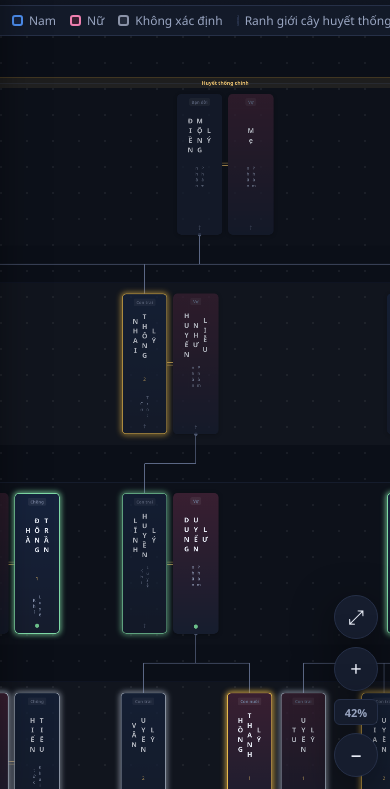
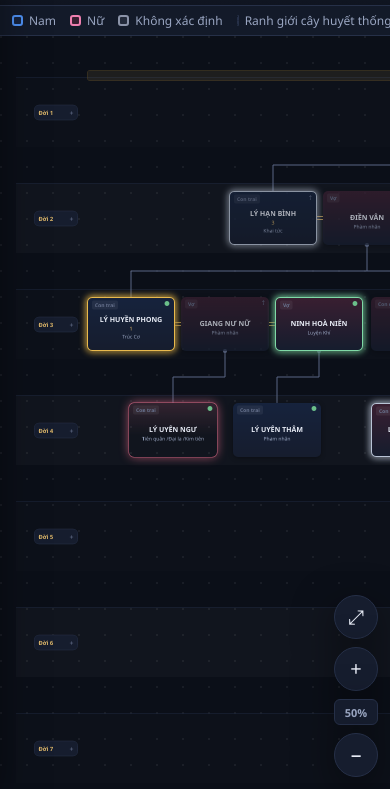
Before and after one commit to gheodn43/gia-pha-hgtt, a plain HTML site: page index.html in a window 390 px wide. Shown: the part 55-844 px from the top of the page. Drawn offline with Linux system fonts and the light colour scheme.

Commit message:
fix(mobile): thẻ nhân vật dạng ngang + popup full chiều rộng
Một số trình duyệt di động không dựng được writing-mode: vertical-rl +
text-orientation: upright, thẻ "bài vị" hiện ra trống trơn. Trên mobile
(và trên bất kỳ trình duyệt nào không hỗ trợ chữ dọc) chuyển sang thẻ ngang:

- layout.js tách 2 bộ kích thước (vertical / flat); chữ nằm ngang cần thẻ
  rộng - thấp nên khoảng cách đời, cột nhãn, padding đều co lại theo.
- TreeView.syncCardMode() chọn bộ theo màn hình + CSS.supports, vẽ lại và
  fit lại khi vượt ngưỡng (kể cả khi xoay máy).
- Khi chạm sàn "đọc được", neo khung nhìn vào góc trên - trái thay vì căn
  giữa, để nhãn "Đời N" và gốc cây không bị cắt cụt.

Popup:
- Breakpoint mobile bao thêm (pointer: coarse) - điện thoại nằm ngang
  (926px) và tablet trước đây rơi vào nhánh desktop nên modal vẫn bị giới
  hạn 680px và có lề 24px hai bên.
- Thu lề trong của modal skin "thư tịch cổ" trên mobile để form rộng hơn.

Co-Authored-By: Claude Opus 5 (1M context) <noreply@anthropic.com>

```diff
--- a/js/app.js
+++ b/js/app.js
@@ -53,15 +53,18 @@
 
     // Trên di động, thanh địa chỉ ẩn/hiện và bàn phím ảo bật lên đều bắn sự
     // kiện resize - fit lại mỗi lần như vậy sẽ ném đi khung nhìn người dùng
-    // vừa kéo/zoom. Chỉ fit lại khi bề rộng thực sự đổi (xoay máy, resize cửa
-    // sổ desktop), và có debounce.
+    // vừa kéo/zoom. Chỉ xử lý khi bề rộng thực sự đổi (xoay máy, resize cửa
+    // sổ desktop), và có debounce. Vẽ lại chứ không chỉ fit, vì khi vượt qua
+    // ngưỡng 880px thì kiểu thẻ nhân vật (dọc / ngang) cũng đổi theo.
     let lastWidth = window.innerWidth;
     let resizeTimer = null;
     window.addEventListener('resize', () => {
       if (window.innerWidth === lastWidth) return;
       lastWidth = window.innerWidth;
       clearTimeout(resizeTimer);
-      resizeTimer = setTimeout(() => app.tree.fit({ readableFloor: true }), 150);
+      resizeTimer = setTimeout(() => {
+        app.tree.render(app.store.activeFamilyId, { refit: true });
+      }, 150);
     });
   });
 
--- a/js/layout.js
+++ b/js/layout.js
@@ -16,7 +16,20 @@
  *      + nếu con chỉ có 1 cha/mẹ trong cụm  -> neo ngay dưới người đó
  */
 const Layout = (() => {
-  const CONST = {
+  /**
+   * Hai bộ kích thước cho thẻ nhân vật:
+   *
+   *  - `vertical` — thẻ "bài vị" hẹp và cao, chữ xếp dọc bằng writing-mode.
+   *  - `flat` — thẻ ngang thông thường, thấp và rộng.
+   *
+   * Bộ `flat` dùng trên mobile vì một số trình duyệt di động không dựng được
+   * `writing-mode: vertical-rl` + `text-orientation: upright` (chữ mất hẳn
+   * hoặc chồng đè lên nhau). Đổi bộ kích thước là bắt buộc chứ không chỉ đổi
+   * CSS: chữ nằm ngang cần thẻ rộng - thấp, kéo theo khoảng cách giữa các
+   * đời và bề rộng cột nhãn cũng phải co lại.
+   */
+  const METRICS = {
+    vertical: {
       NODE_W: 108, // thẻ dọc hẹp (kiểu bài vị) - chữ xếp dọc để tiết kiệm chiều ngang
       NODE_H: 335, // cao hơn để bù cho việc hẹp lại
       SPOUSE_GAP: 14, // khoảng cách giữa vợ/chồng trong cùng cụm
@@ -27,9 +40,47 @@ const Layout = (() => {
       ROW_H: 475, // khoảng cách giữa 2 đời
       LANE_LABEL_W: 116, // bề rộng cột nhãn "Đời N"
       LANE_PAD_X: 28,
+      LANE_PAD_Y: 26, // dải nền "Đời N" nhô ra trên/dưới thẻ bao nhiêu
       TREE_LABEL_H: 40, // chiều cao vùng nhãn tên cây phía trên mỗi cụm
       PAD: 60,
+    },
+    flat: {
+      NODE_W: 176,
+      NODE_H: 108,
+      SPOUSE_GAP: 12,
+      SIB_GAP: 16,
+      GROUP_GAP: 32,
+      ROOT_GAP: 56,
+      TREE_GAP: 90,
+      ROW_H: 212,
+      LANE_LABEL_W: 88,
+      LANE_PAD_X: 18,
+      LANE_PAD_Y: 16,
+      TREE_LABEL_H: 30,
+      PAD: 36,
+    },
   };
+
+  // Mọi nơi đọc `Layout.CONST.X` tại thời điểm tính toán, nên đổi bộ kích
+  // thước = ghi đè tại chỗ lên chính object này.
+  const CONST = { ...METRICS.vertical };
+  let cardMode = 'vertical';
+
+  /**
+   * Đổi kiểu thẻ. Trả về true nếu thực sự có thay đổi (caller cần vẽ lại).
+   * @param {'vertical'|'flat'} mode
+   */
+  function setCardMode(mode) {
+    const next = METRICS[mode] ? mode : 'vertical';
+    if (next === cardMode) return false;
+    cardMode = next;
+    Object.assign(CONST, METRICS[next]);
+    return true;
+  }
+
+  function getCardMode() {
+    return cardMode;
+  }
 
   /**
    * Dựng "rừng" cụm cho một tập nhân vật thuộc CÙNG MỘT tree: gom vợ/chồng
@@ -346,5 +397,5 @@ const Layout = (() => {
     };
   }
 
-  return { compute, CONST };
+  return { compute, CONST, setCardMode, getCardMode };
 })();
--- a/js/tree.js
+++ b/js/tree.js
@@ -11,8 +11,11 @@
 class TreeView {
   static MIN_SCALE = 0.15;
   static MAX_SCALE = 2.5;
-  /** Tỉ lệ nhỏ nhất mà chữ trên thẻ nhân vật còn đọc được trên điện thoại */
-  static READABLE_SCALE = 0.42;
+  /**
+   * Tỉ lệ nhỏ nhất mà chữ trên thẻ nhân vật còn đọc được trên điện thoại.
+   * Thẻ ngang chữ nhỏ hơn thẻ "bài vị" nên cần sàn cao hơn.
+   */
+  static READABLE_SCALE = { vertical: 0.42, flat: 0.5 };
 
   constructor(store, options) {
     this.store = store;
@@ -38,7 +41,13 @@ class TreeView {
    * Render
    * ------------------------------------------------------------------ */
 
-  render(familyId) {
+  /**
+   * @param {string} familyId
+   * @param {object} [options]
+   * @param {boolean} [options.refit] ép đưa cây về vừa khung nhìn sau khi vẽ
+   */
+  render(familyId, { refit = false } = {}) {
+    const cardModeChanged = TreeView.syncCardMode();
     const isNewFamily = familyId !== this.currentFamilyId;
     this.currentFamilyId = familyId;
     this.layout = Layout.compute(this.store, familyId);
@@ -63,11 +72,12 @@ class TreeView {
 
     /* ----- 1. Dải đời ----- */
     for (const lane of layout.lanes) {
+      const padY = Layout.CONST.LANE_PAD_Y;
       const band = Utils.el('div', {
         class: `lane${lane.generation % 2 === 0 ? ' lane--alt' : ''}`,
         style: {
-          top: `${lane.y - 26}px`,
-          height: `${lane.height + 52}px`,
+          top: `${lane.y - padY}px`,
+          height: `${lane.height + padY * 2}px`,
           width: `${layout.width}px`,
         },
       });
@@ -148,7 +158,7 @@ class TreeView {
       this.nodeLayer.append(this.#renderNode(character, node, NODE_W, NODE_H));
     }
 
-    if (isNewFamily) this.fit({ readableFloor: true });
+    if (isNewFamily || refit || cardModeChanged) this.fit({ readableFloor: true });
     else this.#applyTransform();
   }
 
@@ -401,20 +411,51 @@ class TreeView {
       TreeView.MIN_SCALE,
       1,
     );
-    const floor = readableFloor && TreeView.isCompactViewport() ? TreeView.READABLE_SCALE : 0;
+    const floor = readableFloor && TreeView.isCompactViewport()
+      ? TreeView.READABLE_SCALE[Layout.getCardMode()] || 0
+      : 0;
     const scale = Math.max(exact, floor);
 
     this.transform.scale = scale;
-    this.transform.x = (rect.width - this.layout.width * scale) / 2;
-    this.transform.y = scale > exact
-      ? 16
-      : Math.max(16, (rect.height - this.layout.height * scale) / 2);
+    if (scale > exact) {
+      // Đã chạm sàn đọc được: cây tràn ra ngoài khung nhìn nên căn giữa sẽ cắt
+      // cụt cả hai mép. Neo vào góc trên - trái để nhãn "Đời N" và gốc cây
+      // hiện đầy đủ, người dùng kéo tiếp sang phải.
+      this.transform.x = 16;
+      this.transform.y = 16;
+    } else {
+      this.transform.x = (rect.width - this.layout.width * scale) / 2;
+      this.transform.y = Math.max(16, (rect.height - this.layout.height * scale) / 2);
+    }
     this.#applyTransform();
   }
 
   /** Màn hình hẹp / thiết bị cảm ứng - dùng để chọn hành vi khung nhìn */
   static isCompactViewport() {
     return window.matchMedia('(max-width: 880px), (pointer: coarse)').matches;
+  }
+
+  /**
+   * Chọn kiểu thẻ nhân vật cho môi trường hiện tại và đồng bộ sang Layout +
+   * class trên <body> (CSS dựa vào class này).
+   *
+   * Dùng thẻ ngang khi: màn hình hẹp / thiết bị cảm ứng, HOẶC trình duyệt
+   * không hỗ trợ chữ dọc. Nhiều trình duyệt di động không dựng được
+   * writing-mode dọc nên thẻ "bài vị" hiện ra trống trơn.
+   *
+   * @returns {boolean} true nếu kiểu thẻ vừa đổi (caller cần vẽ lại)
+   */
+  static syncCardMode() {
+    const flat = TreeView.isCompactViewport() || !TreeView.supportsVerticalText();
+    document.body.classList.toggle('cards-flat', flat);
+    return Layout.setCardMode(flat ? 'flat' : 'vertical');
+  }
+
+  static supportsVerticalText() {
+    return typeof CSS !== 'undefined'
+      && typeof CSS.supports === 'function'
+      && CSS.supports('writing-mode', 'vertical-rl')
+      && CSS.supports('text-orientation', 'upright');
   }
 
   /** Đưa một nhân vật vào giữa khung nhìn và làm nổi bật */
--- a/style.css
+++ b/style.css
@@ -699,6 +699,79 @@ button, .btn { touch-action: manipulation; }
 .node__status--alive { color: var(--success); }
 .node__status--deceased { color: var(--text-faint); }
 
+/*
+ * Biến thể thẻ NGANG (body.cards-flat) - bật trên mobile và trên mọi trình
+ * duyệt không dựng được chữ dọc. Chữ chạy ngang bình thường, thẻ rộng - thấp;
+ * kích thước tương ứng nằm ở METRICS.flat trong layout.js.
+ *
+ * Nhãn vai trò và dấu trạng thái được đẩy ra 2 góc trên để phần thân thẻ
+ * dành trọn cho tên - chức danh - cảnh giới.
+ */
+
+.cards-flat .node {
+  align-items: stretch;
+  justify-content: center;
+  padding: 22px 10px 8px;
+}
+
+.cards-flat .node__flag {
+  position: absolute;
+  top: 5px;
+  left: 8px;
+  margin: 0;
+  max-width: calc(100% - 30px);
+  overflow: hidden;
+  text-overflow: ellipsis;
+}
+
+.cards-flat .node__status {
+  position: absolute;
+  top: 5px;
+  right: 8px;
+  margin: 0;
+}
+
+.cards-flat .node__body {
+  align-items: stretch;
+  justify-content: center;
+  overflow: hidden;
+}
+
+.cards-flat .node__name,
+.cards-flat .node__title,
+.cards-flat .node__realm {
+  writing-mode: horizontal-tb;
+  text-orientation: mixed;
+  height: auto;
+  width: 100%;
+  letter-spacing: normal;
+  word-break: normal;
+  overflow-wrap: anywhere;
+}
+
+.cards-flat .node__name {
+  font-size: 14px;
+  line-height: 1.25;
+  /* Tên dài: xuống tối đa 2 dòng rồi cắt bằng dấu ba chấm */
+  display: -webkit-box;
+  -webkit-line-clamp: 2;
+  -webkit-box-orient: vertical;
+  overflow: hidden;
+}
+
+.cards-flat .node__title,
+.cards-flat .node__realm {
+  margin-top: 2px;
+  white-space: nowrap;
+  text-overflow: ellipsis;
+}
+.cards-flat .node__title { font-size: 10.5px; }
+.cards-flat .node__realm { font-size: 10px; }
+
+.cards-flat .tree-label { height: 22px; padding: 0 8px; }
+.cards-flat .tree-label__text { font-size: 11px; }
+.cards-flat .lane__label { font-size: 11.5px; padding: 5px 8px; }
+
 /* ---------------------------------------------------------------------- *
  * Buttons
  * ---------------------------------------------------------------------- */
@@ -1381,7 +1454,7 @@ body.has-drawer { overflow: hidden; }
 }
 .modal--scroll .modal__footer .btn--danger:first-child { margin-right: auto; }
 
-@media (max-width: 880px) {
+@media (max-width: 880px), (pointer: coarse) {
   .modal--scroll .modal__header { padding: 20px 22px 18px; }
   .modal--scroll .modal__body { padding: 22px; gap: 24px; }
   .modal--scroll .modal__footer { padding: 16px 22px; }
@@ -1407,7 +1480,7 @@ body.has-drawer { overflow: hidden; }
    không tự phóng to trang khi focus.
    ========================================================================== */
 
-@media (max-width: 880px) {
+@media (max-width: 880px), (pointer: coarse) {
   /* ----- Topbar ----- */
   .topbar {
     flex-wrap: nowrap;
@@ -1529,8 +1602,11 @@ body.has-drawer { overflow: hidden; }
   }
   .modal__close { font-size: 26px; padding: 4px 10px; }
 
-  .modal--scroll .modal__header { padding-top: 22px; }
-  .modal--scroll .modal__footer { padding-bottom: calc(16px + var(--safe-bottom)); }
+  /* Skin "thư tịch cổ" có lề rộng hơn - thu lại để lấy thêm bề ngang cho form */
+  .modal--scroll .modal__header { padding: 22px 16px 14px; }
+  .modal--scroll .modal__body { padding: 16px; gap: 20px; }
+  .modal--scroll .modal__footer { padding: 12px 16px calc(12px + var(--safe-bottom)); }
+  .modal--scroll .modal__title { font-size: 21px; }
 
   /* ----- Popover: mục menu to hơn cho ngón tay ----- */
   .popover { min-width: 210px; padding: 6px; }
@@ -1552,7 +1628,8 @@ body.has-drawer { overflow: hidden; }
  * Điện thoại nằm ngang: chiều cao rất eo hẹp - bỏ dải chú giải và thu gọn
  * topbar để trả lại ~60px cho cây.
  */
-@media (max-width: 880px) and (max-height: 480px) {
+@media (max-width: 880px) and (max-height: 480px),
+       (pointer: coarse) and (max-height: 480px) {
   .toolbar { display: none; }
   .topbar {
     padding-top: calc(4px + var(--safe-top));
```
Also changed, not shown: modal-now.png (added). Lines whose indentation alone changed are shown as unchanged.
